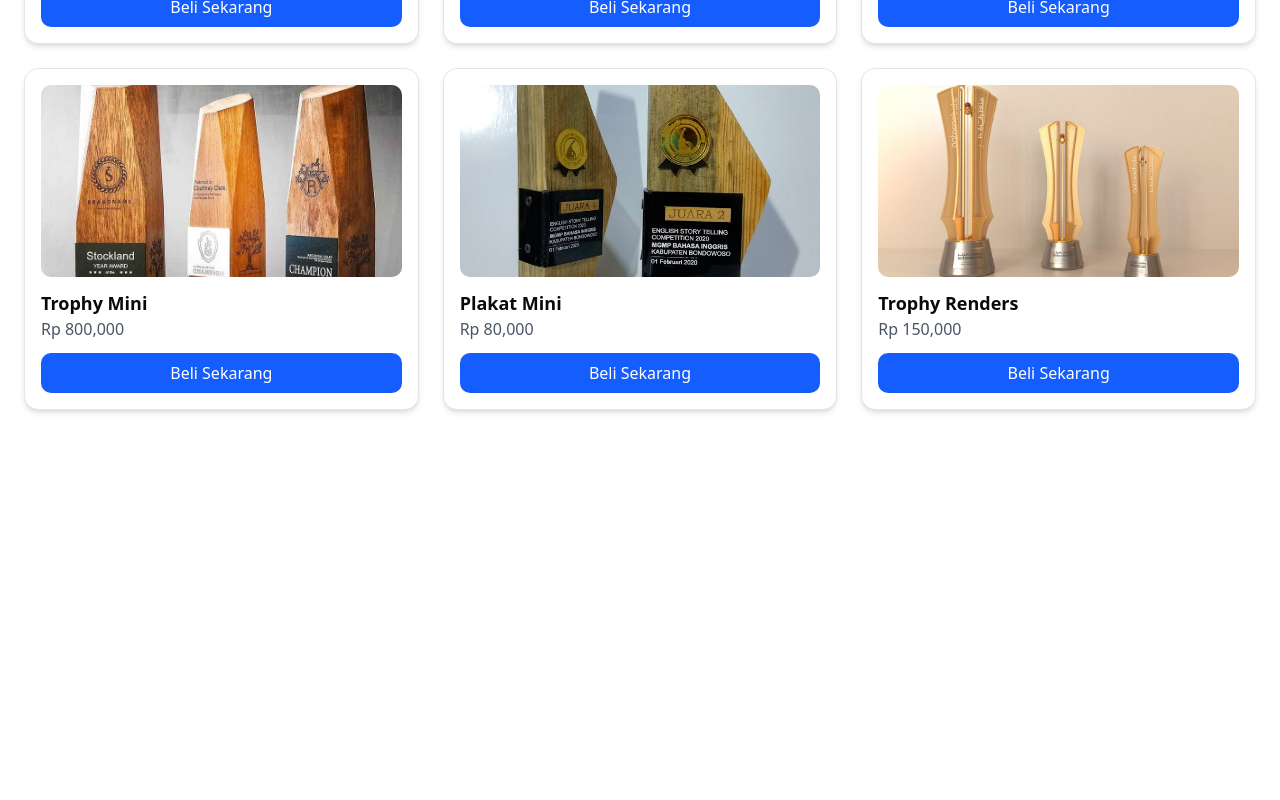
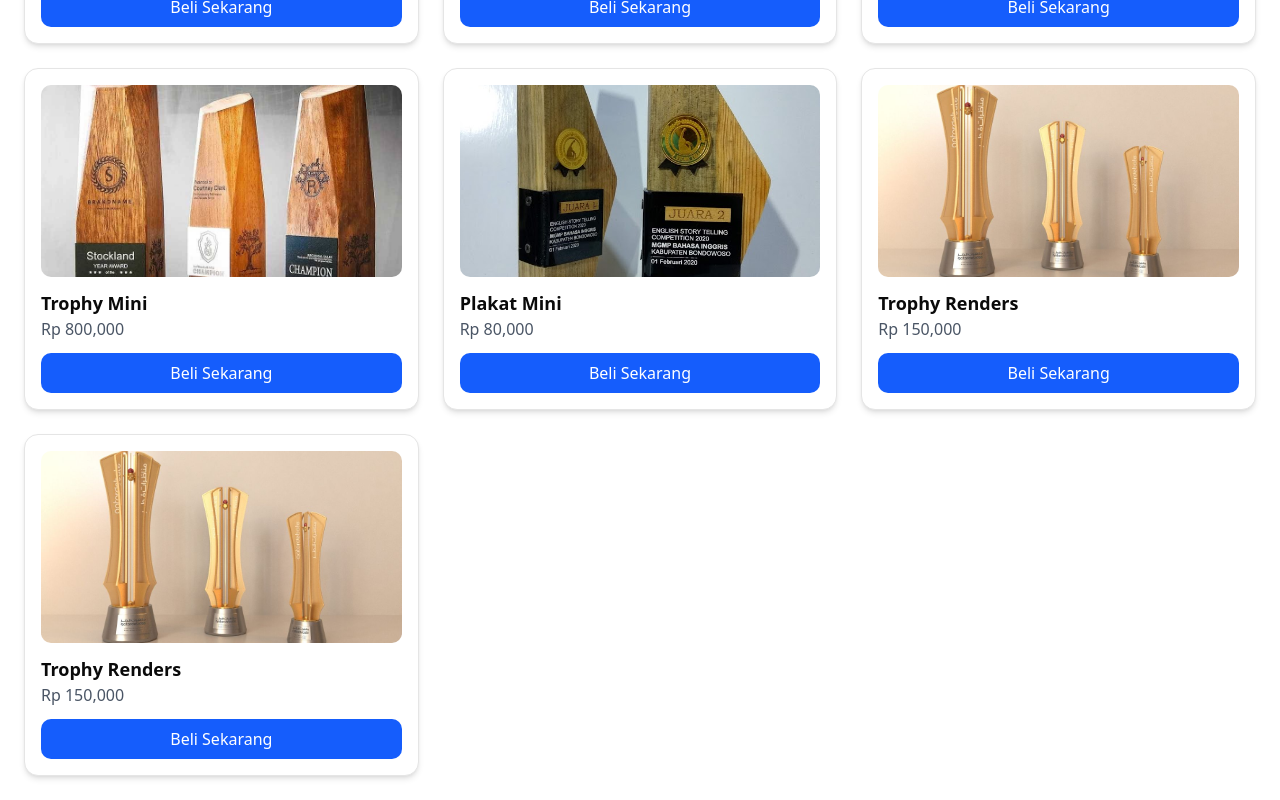
Before and after one commit to anisasetianingsih13/Beli-Trophy, a Next.js app in the folder web/: page /product in a window 1280 px wide. Shown: the part 382-1182 px from the top of the page. Before the commit the page ends 816 px from the top, so only its background shows below. Built offline with nearby package versions, Linux system fonts and the light colour scheme.

Commit message:
Tambah sel

```diff
--- a/web/src/app/(user)/product/page.tsx
+++ b/web/src/app/(user)/product/page.tsx
@@ -46,6 +46,12 @@ export default function ProdukCatalog() {
       price: 150000,
       image: "/images/Renders.jpg",
     },
+    {
+      id: 6,
+      name: "Trophy Renders",
+      price: 150000,
+      image: "/images/Renders.jpg",
+    },
   ];
 
   return (
```
